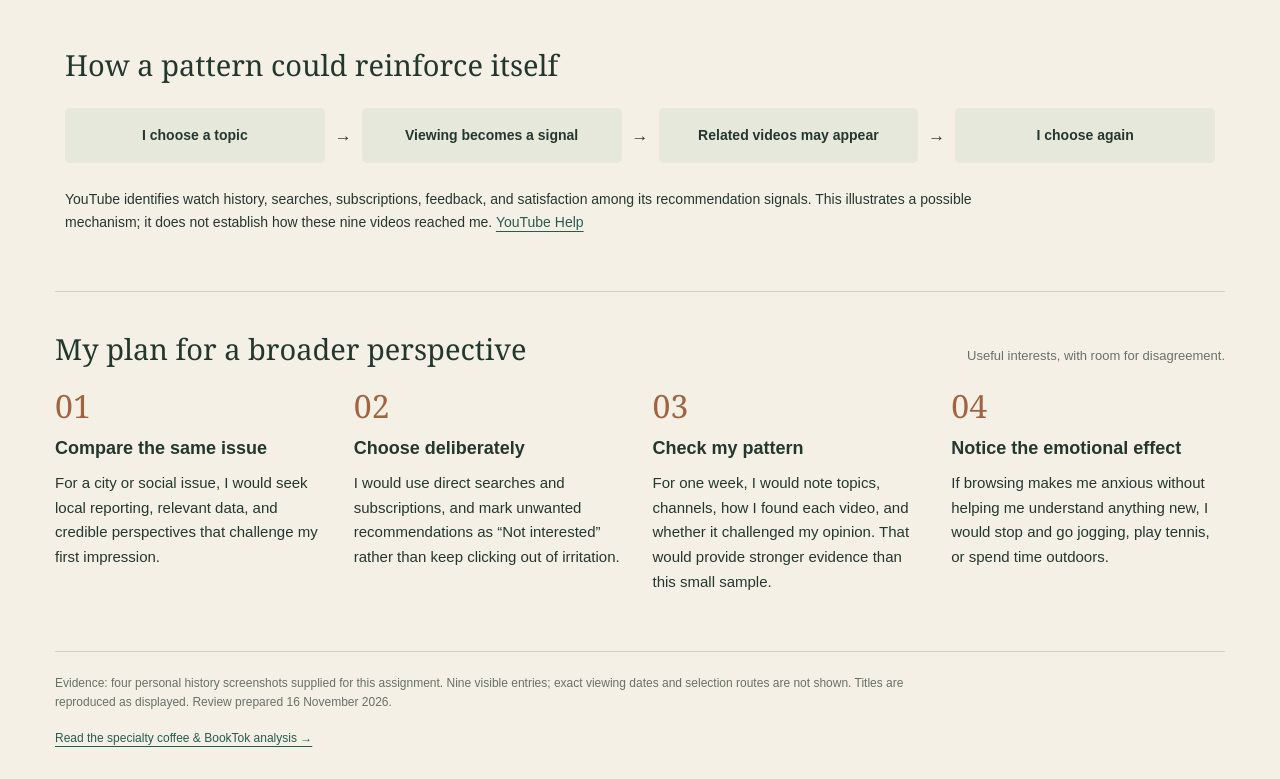
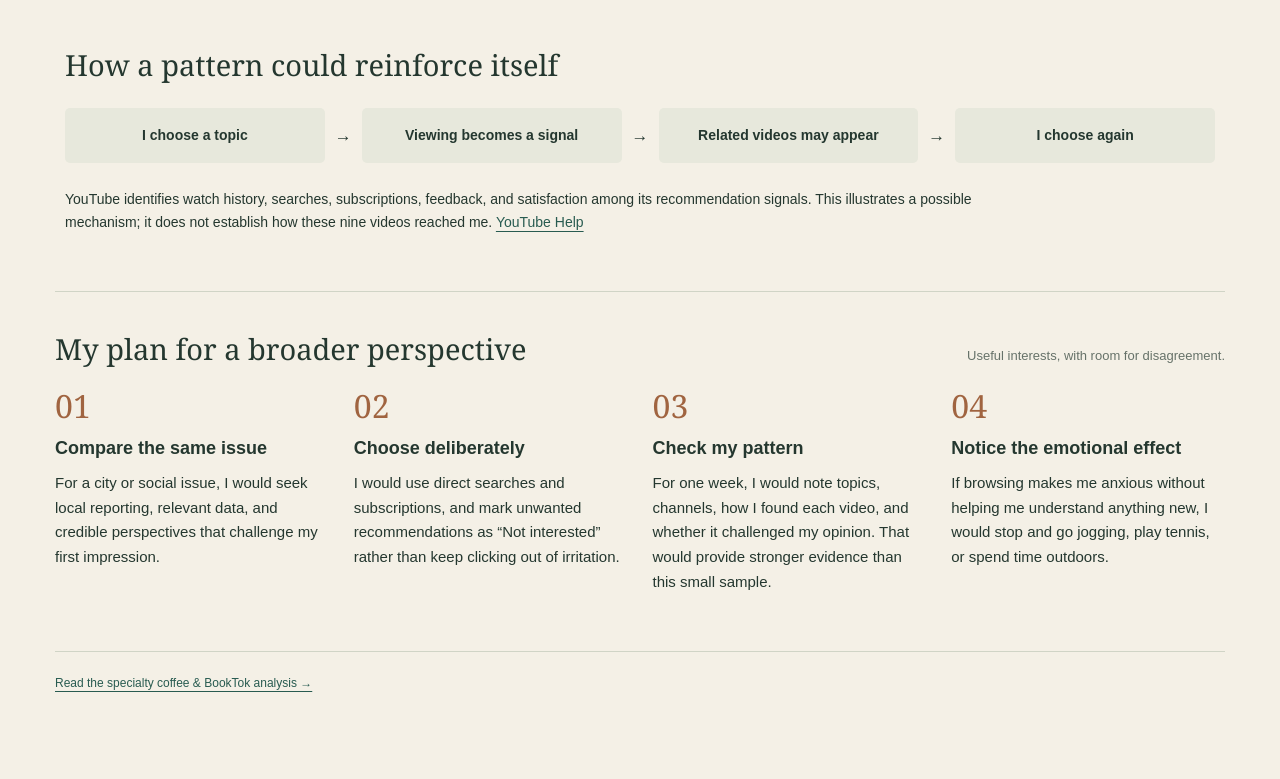
Before and after one commit to FilipKostov27/week4-tribalism-echo-chambers, a plain HTML site: page index.html in a window 1280 px wide. Shown: the part 2654-3433 px from the top of the page. After the commit the page ends 3377 px from the top, so only its background shows below. Drawn offline with Linux system fonts and the light colour scheme.

Commit message:
Remove evidence footer note from Part 3

```diff
--- a/index.html
+++ b/index.html
@@ -13,4 +13,4 @@
 <section class="reflection"><div><div class="eyebrow">MY SELF-REFLECTION</div><h2>Interest is visible.<br>Agreement is not.</h2></div><div><p>Personally, I see a pattern of sports, nature, and curiosity about the world. The four NFL videos show concentrated attention, while the other entries suggest that I explore several subjects. I would describe this as interest-based clustering rather than clear evidence of an echo chamber.</p><p>However, I should not assume that having different interests makes me immune to influence. Dramatic climate and social-problem coverage could reinforce a worrying impression of the world if I keep choosing similar stories without checking their wider context. This is a risk I recognize, not an emotional effect proven by these screenshots.</p><p>The screenshots do not show whether I found each video through search, subscriptions, or recommendations. They also do not show my agreement, comments, or the viewpoints I rejected. I therefore cannot attribute this pattern entirely to the algorithm or confidently label myself as part of a tribe.</p></div></section>
 <section class="loop"><h2>How a pattern could reinforce itself</h2><div class="steps"><span>I choose a topic</span><b>→</b><span>Viewing becomes a signal</span><b>→</b><span>Related videos may appear</span><b>→</b><span>I choose again</span></div><p>YouTube identifies watch history, searches, subscriptions, feedback, and satisfaction among its recommendation signals. This illustrates a possible mechanism; it does not establish how these nine videos reached me. <a href="https://support.google.com/youtube/answer/16089387?hl=en" target="_blank" rel="noopener">YouTube Help</a></p></section>
 <section class="plan"><div class="section-heading"><h2>My plan for a broader perspective</h2><p>Useful interests, with room for disagreement.</p></div><div class="plan-grid"><article><span>01</span><h3>Compare the same issue</h3><p>For a city or social issue, I would seek local reporting, relevant data, and credible perspectives that challenge my first impression.</p></article><article><span>02</span><h3>Choose deliberately</h3><p>I would use direct searches and subscriptions, and mark unwanted recommendations as “Not interested” rather than keep clicking out of irritation.</p></article><article><span>03</span><h3>Check my pattern</h3><p>For one week, I would note topics, channels, how I found each video, and whether it challenged my opinion. That would provide stronger evidence than this small sample.</p></article><article><span>04</span><h3>Notice the emotional effect</h3><p>If browsing makes me anxious without helping me understand anything new, I would stop and go jogging, play tennis, or spend time outdoors.</p></article></div></section>
-<footer><p>Evidence: four personal history screenshots supplied for this assignment. Nine visible entries; exact viewing dates and selection routes are not shown. Titles are reproduced as displayed. Review prepared 16 November 2026.</p><a href="communities.html">Read the specialty coffee & BookTok analysis →</a></footer></main></body></html>
+<footer><a href="communities.html">Read the specialty coffee & BookTok analysis →</a></footer></main></body></html>
```
